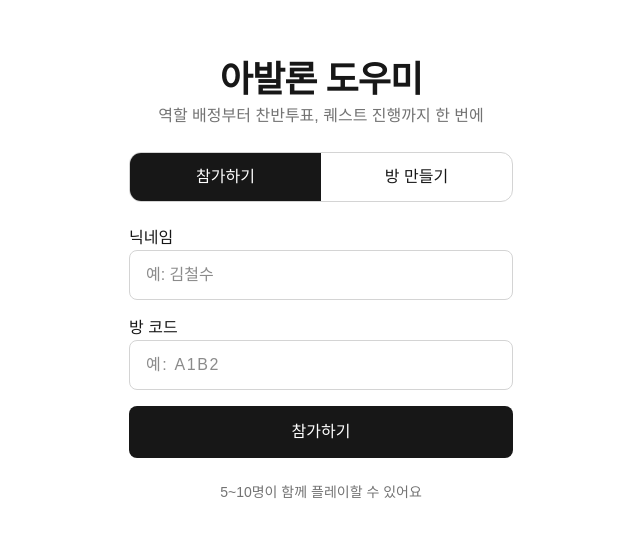
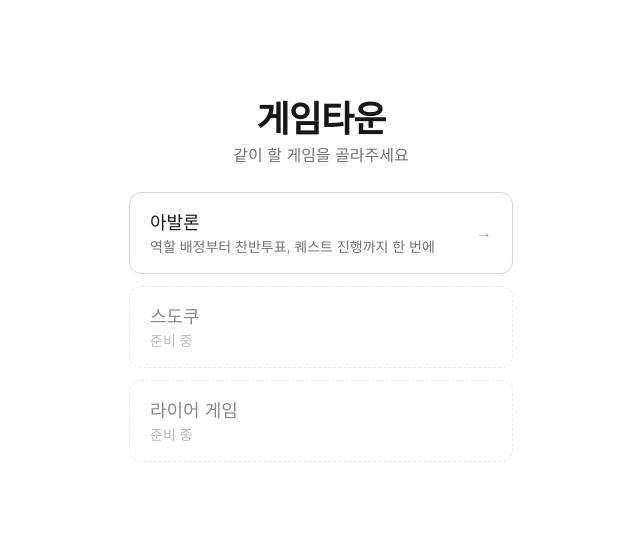
Before and after one commit to kimgoeun/avalon, a Next.js app: page / in a window 1280 px wide. Shown: the part 119-656 px from the top of the page, without its empty margins (319-959 px from the left). Built offline with nearby package versions, Linux system fonts and the light colour scheme; no server answers.

Commit message:
Turn the site into a multi-game hub
Move the Avalon flow under /avalon (and its rooms under
/avalon/room/[code]), and add a new top-level game-selection screen at
/ so more games (스도쿠, 라이어 게임 placeholders for now) can be added
alongside it later.

```diff
--- /dev/null
+++ b/src/app/avalon/page.tsx
@@ -0,0 +1,125 @@
+"use client";
+
+import { useState } from "react";
+import Link from "next/link";
+import { useRouter } from "next/navigation";
+import { createRoom, joinRoom } from "@/lib/actions";
+import { saveSession } from "@/lib/session";
+
+export default function HomePage() {
+  const router = useRouter();
+  const [mode, setMode] = useState<"create" | "join">("join");
+  const [nickname, setNickname] = useState("");
+  const [code, setCode] = useState("");
+  const [loading, setLoading] = useState(false);
+  const [error, setError] = useState<string | null>(null);
+
+  async function handleSubmit(e: React.FormEvent) {
+    e.preventDefault();
+    if (!nickname.trim()) {
+      setError("닉네임을 입력해주세요.");
+      return;
+    }
+    setLoading(true);
+    setError(null);
+    try {
+      if (mode === "create") {
+        const { room, player } = await createRoom(nickname.trim());
+        saveSession({ playerId: player.id, roomId: room.id, roomCode: room.code });
+        router.push(`/avalon/room/${room.code}`);
+      } else {
+        if (!code.trim()) {
+          setError("방 코드를 입력해주세요.");
+          setLoading(false);
+          return;
+        }
+        const { room, player } = await joinRoom(code.trim(), nickname.trim());
+        saveSession({ playerId: player.id, roomId: room.id, roomCode: room.code });
+        router.push(`/avalon/room/${room.code}`);
+      }
+    } catch (err) {
+      setError(err instanceof Error ? err.message : "알 수 없는 오류가 발생했습니다.");
+    } finally {
+      setLoading(false);
+    }
+  }
+
+  return (
+    <main className="flex flex-1 items-center justify-center p-6">
+      <div className="w-full max-w-sm space-y-6">
+        <Link href="/" className="text-sm text-neutral-500 hover:underline">
+          ← 게임 목록
+        </Link>
+        <div className="text-center space-y-1">
+          <h1 className="text-4xl font-bold tracking-tight">아발론 도우미</h1>
+          <p className="text-base text-neutral-500">
+            역할 배정부터 찬반투표, 퀘스트 진행까지 한 번에
+          </p>
+        </div>
+
+        <div className="flex rounded-xl border border-neutral-300 dark:border-neutral-700 overflow-hidden">
+          <button
+            className={`flex-1 py-3 text-base font-medium transition ${
+              mode === "join"
+                ? "bg-neutral-900 text-white dark:bg-white dark:text-neutral-900"
+                : "bg-transparent"
+            }`}
+            onClick={() => setMode("join")}
+            type="button"
+          >
+            참가하기
+          </button>
+          <button
+            className={`flex-1 py-3 text-base font-medium transition ${
+              mode === "create"
+                ? "bg-neutral-900 text-white dark:bg-white dark:text-neutral-900"
+                : "bg-transparent"
+            }`}
+            onClick={() => setMode("create")}
+            type="button"
+          >
+            방 만들기
+          </button>
+        </div>
+
+        <form onSubmit={handleSubmit} className="space-y-4">
+          <div className="space-y-1">
+            <label className="text-base font-medium">닉네임</label>
+            <input
+              className="w-full rounded-lg border border-neutral-300 dark:border-neutral-700 bg-transparent px-4 py-3 outline-none focus:ring-2 focus:ring-neutral-400"
+              value={nickname}
+              onChange={(e) => setNickname(e.target.value)}
+              placeholder="예: 김철수"
+              maxLength={12}
+            />
+          </div>
+
+          {mode === "join" && (
+            <div className="space-y-1">
+              <label className="text-base font-medium">방 코드</label>
+              <input
+                className="w-full rounded-lg border border-neutral-300 dark:border-neutral-700 bg-transparent px-4 py-3 uppercase tracking-widest outline-none focus:ring-2 focus:ring-neutral-400"
+                value={code}
+                onChange={(e) => setCode(e.target.value.toUpperCase())}
+                placeholder="예: A1B2"
+                maxLength={4}
+              />
+            </div>
+          )}
+
+          {error && <p className="text-base text-red-500">{error}</p>}
+
+          <button
+            type="submit"
+            disabled={loading}
+            className="w-full rounded-lg bg-neutral-900 text-white dark:bg-white dark:text-neutral-900 py-3.5 font-medium disabled:opacity-50"
+          >
+            {loading ? "처리 중..." : mode === "create" ? "방 만들기" : "참가하기"}
+          </button>
+        </form>
+
+        <p className="text-center text-sm text-neutral-500">5~10명이 함께 플레이할 수 있어요</p>
+      </div>
+    </main>
+  );
+}
--- a/src/app/page.tsx
+++ b/src/app/page.tsx
@@ -1,120 +1,69 @@
-"use client";
+import Link from "next/link";
 
-import { useState } from "react";
-import { useRouter } from "next/navigation";
-import { createRoom, joinRoom } from "@/lib/actions";
-import { saveSession } from "@/lib/session";
+interface GameEntry {
+  slug: string;
+  name: string;
+  description: string;
+  available: boolean;
+}
 
-export default function HomePage() {
-  const router = useRouter();
-  const [mode, setMode] = useState<"create" | "join">("join");
-  const [nickname, setNickname] = useState("");
-  const [code, setCode] = useState("");
-  const [loading, setLoading] = useState(false);
-  const [error, setError] = useState<string | null>(null);
+const GAMES: GameEntry[] = [
+  {
+    slug: "avalon",
+    name: "아발론",
+    description: "역할 배정부터 찬반투표, 퀘스트 진행까지 한 번에",
+    available: true,
+  },
+  {
+    slug: "sudoku",
+    name: "스도쿠",
+    description: "준비 중",
+    available: false,
+  },
+  {
+    slug: "liar-game",
+    name: "라이어 게임",
+    description: "준비 중",
+    available: false,
+  },
+];
 
-  async function handleSubmit(e: React.FormEvent) {
-    e.preventDefault();
-    if (!nickname.trim()) {
-      setError("닉네임을 입력해주세요.");
-      return;
-    }
-    setLoading(true);
-    setError(null);
-    try {
-      if (mode === "create") {
-        const { room, player } = await createRoom(nickname.trim());
-        saveSession({ playerId: player.id, roomId: room.id, roomCode: room.code });
-        router.push(`/room/${room.code}`);
-      } else {
-        if (!code.trim()) {
-          setError("방 코드를 입력해주세요.");
-          setLoading(false);
-          return;
-        }
-        const { room, player } = await joinRoom(code.trim(), nickname.trim());
-        saveSession({ playerId: player.id, roomId: room.id, roomCode: room.code });
-        router.push(`/room/${room.code}`);
-      }
-    } catch (err) {
-      setError(err instanceof Error ? err.message : "알 수 없는 오류가 발생했습니다.");
-    } finally {
-      setLoading(false);
-    }
-  }
-
+export default function GameHubPage() {
   return (
     <main className="flex flex-1 items-center justify-center p-6">
       <div className="w-full max-w-sm space-y-6">
         <div className="text-center space-y-1">
-          <h1 className="text-4xl font-bold tracking-tight">아발론 도우미</h1>
-          <p className="text-base text-neutral-500">
-            역할 배정부터 찬반투표, 퀘스트 진행까지 한 번에
-          </p>
+          <h1 className="text-4xl font-bold tracking-tight">게임타운</h1>
+          <p className="text-base text-neutral-500">같이 할 게임을 골라주세요</p>
         </div>
 
-        <div className="flex rounded-xl border border-neutral-300 dark:border-neutral-700 overflow-hidden">
-          <button
-            className={`flex-1 py-3 text-base font-medium transition ${
-              mode === "join"
-                ? "bg-neutral-900 text-white dark:bg-white dark:text-neutral-900"
-                : "bg-transparent"
-            }`}
-            onClick={() => setMode("join")}
-            type="button"
-          >
-            참가하기
-          </button>
-          <button
-            className={`flex-1 py-3 text-base font-medium transition ${
-              mode === "create"
-                ? "bg-neutral-900 text-white dark:bg-white dark:text-neutral-900"
-                : "bg-transparent"
-            }`}
-            onClick={() => setMode("create")}
-            type="button"
-          >
-            방 만들기
-          </button>
-        </div>
-
-        <form onSubmit={handleSubmit} className="space-y-4">
-          <div className="space-y-1">
-            <label className="text-base font-medium">닉네임</label>
-            <input
-              className="w-full rounded-lg border border-neutral-300 dark:border-neutral-700 bg-transparent px-4 py-3 outline-none focus:ring-2 focus:ring-neutral-400"
-              value={nickname}
-              onChange={(e) => setNickname(e.target.value)}
-              placeholder="예: 김철수"
-              maxLength={12}
-            />
-          </div>
-
-          {mode === "join" && (
-            <div className="space-y-1">
-              <label className="text-base font-medium">방 코드</label>
-              <input
-                className="w-full rounded-lg border border-neutral-300 dark:border-neutral-700 bg-transparent px-4 py-3 uppercase tracking-widest outline-none focus:ring-2 focus:ring-neutral-400"
-                value={code}
-                onChange={(e) => setCode(e.target.value.toUpperCase())}
-                placeholder="예: A1B2"
-                maxLength={4}
-              />
-            </div>
+        <ul className="space-y-3">
+          {GAMES.map((game) =>
+            game.available ? (
+              <li key={game.slug}>
+                <Link
+                  href={`/${game.slug}`}
+                  className="flex items-center justify-between rounded-xl border border-neutral-300 dark:border-neutral-700 px-5 py-4 transition hover:border-neutral-500 dark:hover:border-neutral-400"
+                >
+                  <span>
+                    <span className="block text-lg font-medium">{game.name}</span>
+                    <span className="block text-sm text-neutral-500">{game.description}</span>
+                  </span>
+                  <span className="text-neutral-400">→</span>
+                </Link>
+              </li>
+            ) : (
+              <li key={game.slug}>
+                <div className="flex items-center justify-between rounded-xl border border-dashed border-neutral-300 dark:border-neutral-700 px-5 py-4 opacity-50">
+                  <span>
+                    <span className="block text-lg font-medium">{game.name}</span>
+                    <span className="block text-sm text-neutral-500">{game.description}</span>
+                  </span>
+                </div>
+              </li>
+            )
           )}
-
-          {error && <p className="text-base text-red-500">{error}</p>}
-
-          <button
-            type="submit"
-            disabled={loading}
-            className="w-full rounded-lg bg-neutral-900 text-white dark:bg-white dark:text-neutral-900 py-3.5 font-medium disabled:opacity-50"
-          >
-            {loading ? "처리 중..." : mode === "create" ? "방 만들기" : "참가하기"}
-          </button>
-        </form>
-
-        <p className="text-center text-sm text-neutral-500">5~10명이 함께 플레이할 수 있어요</p>
+        </ul>
       </div>
     </main>
   );
--- a/src/components/room/RoomClient.tsx
+++ b/src/components/room/RoomClient.tsx
@@ -39,7 +39,7 @@ export default function RoomClient({ roomCode }: { roomCode: string }) {
   async function leaveRoom() {
     if (me) await removePlayerFromRoom(me);
     clearSession(roomCode);
-    router.push("/");
+    router.push("/avalon");
   }
 
   const currentQuest = quests.length ? quests[quests.length - 1] : null;
```
Also changed, not shown: src/app/avalon/room/[code]/page.tsx (renamed from src/app/room/[code]/page.tsx).
